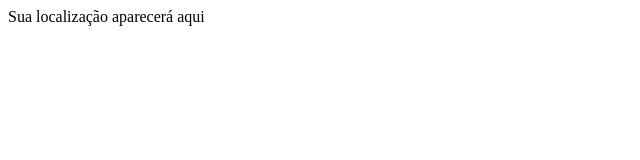
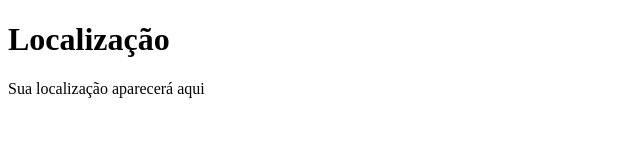
Before and after one commit to oteniel-santos/teste-location, a plain HTML site: page localizacao-html5/index.html in a window 1280 px wide. Shown: the whole page, without its empty margins (0-640 px from the left). Drawn offline with Linux system fonts and the light colour scheme.

Commit message:
Titulo h1 adicionado

```diff
--- a/localizacao-html5/index.html
+++ b/localizacao-html5/index.html
@@ -9,6 +9,7 @@
   <link rel="stylesheet" href="style.css">
 </head>
 <body>
+  <h1>Localização</h1>
   <div id="location">
     Sua localização aparecerá aqui
   </div>
```
